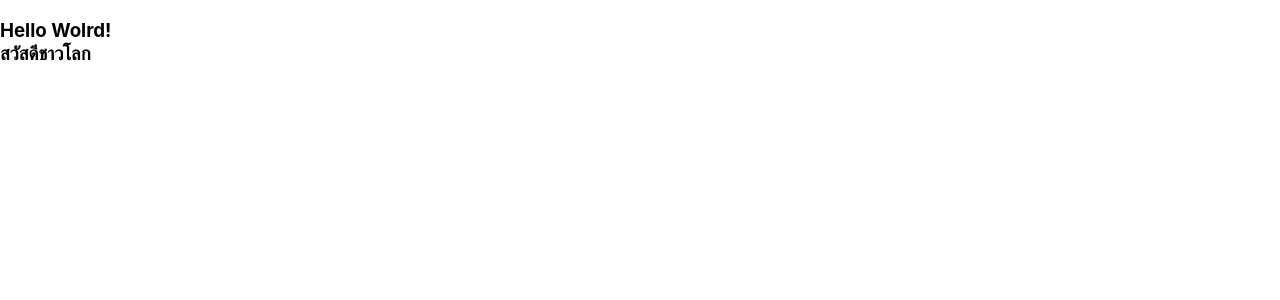
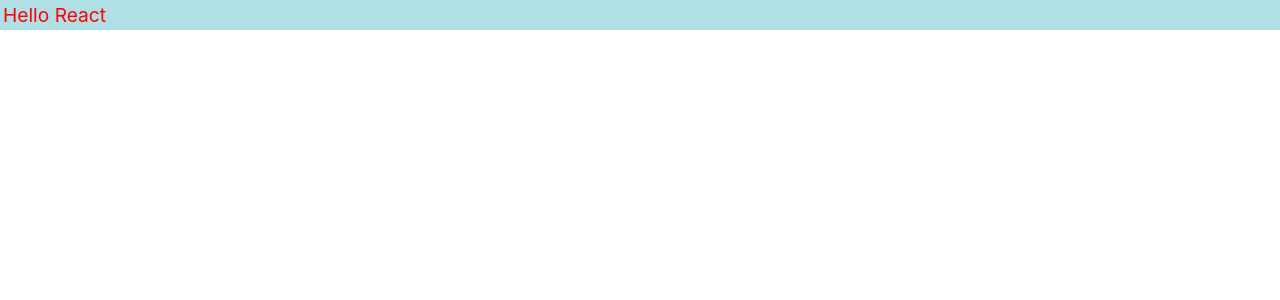
Before and after one commit to AekJ4s/app1, a React (Create React App) app: page / in a window 1280 px wide. Shown: the top 300 px of the page. Built offline with nearby package versions, Linux system fonts and the light colour scheme.

Commit message:
Code Slide47 divStyle

```diff
--- a/src/App.js
+++ b/src/App.js
@@ -4,9 +4,9 @@ import logo from './logo.png'
 function App(){
 
   // Slide 43
-  return(
-    <h3>Hello Wolrd!<br/>สวัสดีชาวโลก</h3>
-  )
+  // return(
+  //   <h3>Hello Wolrd!<br/>สวัสดีชาวโลก</h3>
+  // )
   // Slide 44 Part 1
   // let r = 'React'
   // let rn = 'React Native'
@@ -27,14 +27,14 @@ function App(){
   //   </table>
   // )
 
-  //Slide 27
-  // const divStyle = {
-  //   color: 'red',
-  //   backgroundColor: 'powderblue',
-  //   fontSize:'larger',
-  //   padding:'3px',
-  // }
-  // return <div style={divStyle}>Hello React</div>
+  // Slide 47
+  const divStyle = {
+    color: 'red',
+    backgroundColor: 'powderblue',
+    fontSize:'larger',
+    padding:'3px',
+  }
+  return <div style={divStyle}>Hello React</div>
 
   //Slide 49
   // return(
```
